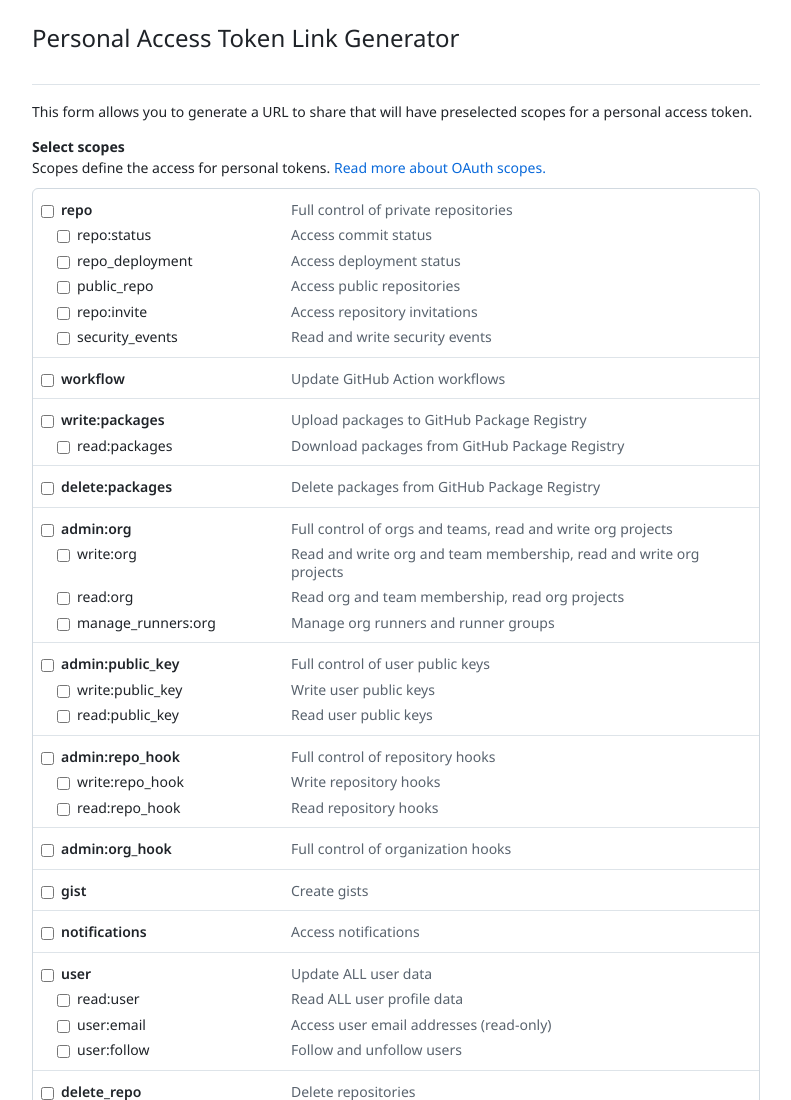
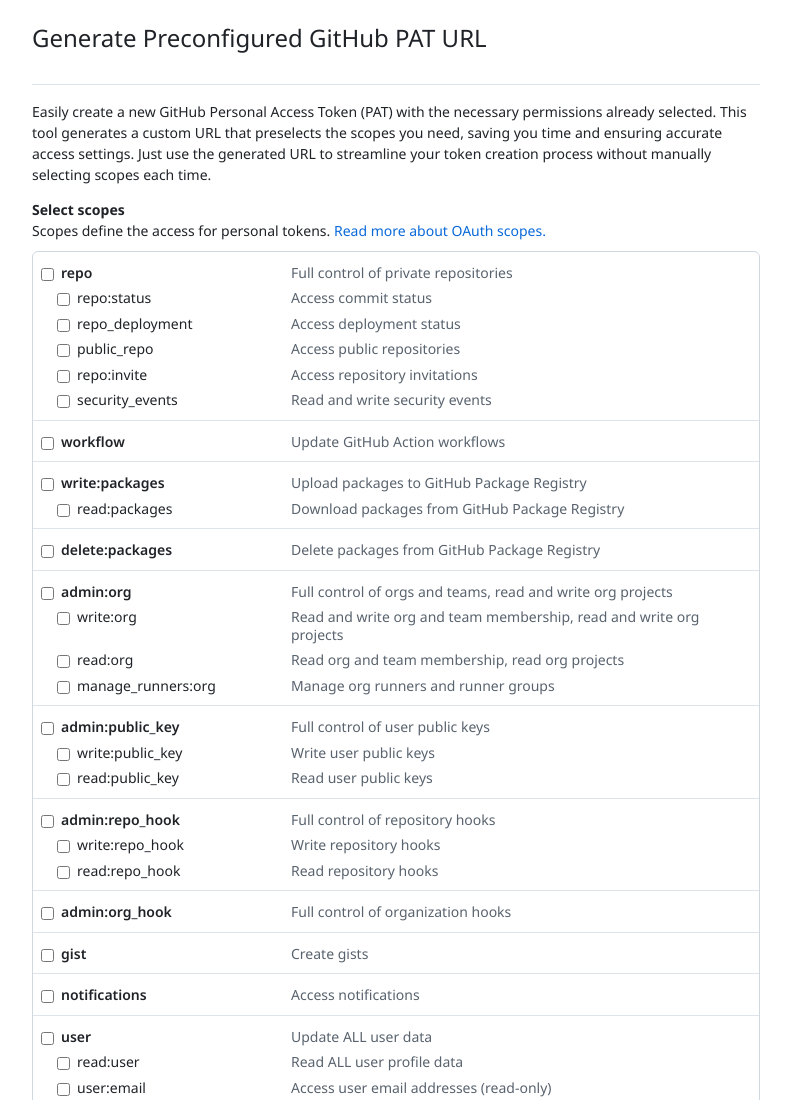
Before and after one commit to austenstone/pat-url-generator, a plain HTML site: page index.html in a window 1280 px wide. Shown: the top 1100 px of the page, without its empty margins (229-1020 px from the left). Drawn offline with Linux system fonts and the light colour scheme.

Commit message:
Update index.html

```diff
--- a/index.html
+++ b/index.html
@@ -2490,13 +2490,13 @@
 
       <div data-view-component="true" class="Subhead">
         <h2 data-view-component="true" class="Subhead-heading Subhead-heading--large">
-          Personal Access Token Link Generator
+          Generate Preconfigured GitHub PAT URL
         </h2>
 
 
       </div>
       <p id="settings_user_tokens_note">
-        This form allows you to generate a URL to share that will have preselected scopes for a personal access token.
+        Easily create a new GitHub Personal Access Token (PAT) with the necessary permissions already selected. This tool generates a custom URL that preselects the scopes you need, saving you time and ensuring accurate access settings. Just use the generated URL to streamline your token creation process without manually selecting scopes each time.
       </p>
       <form
         class="new_oauth_access snipcss0-0-0-1 tether-element-attached-top tether-element-attached-center tether-target-attached-top tether-target-attached-center"
```
